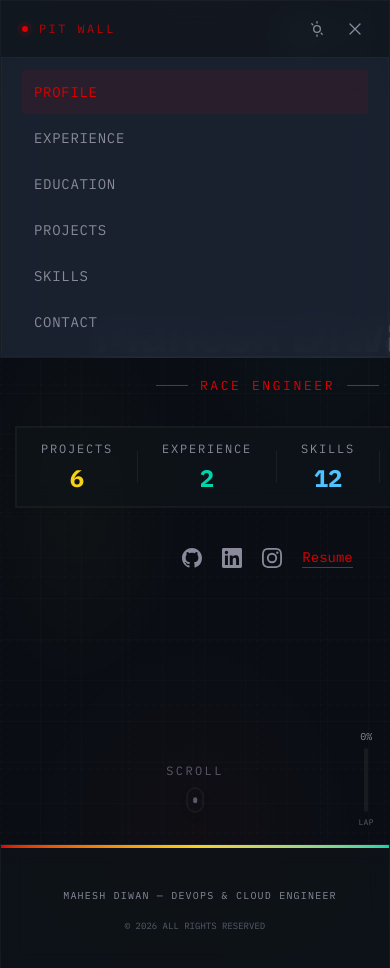
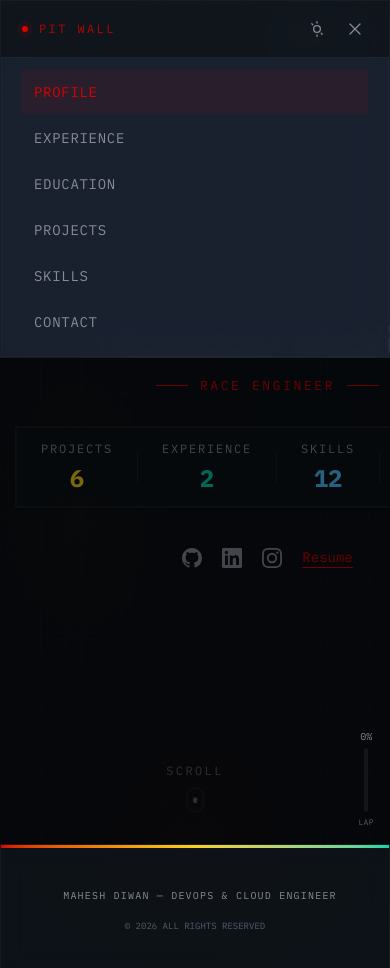
Before and after one commit to mahesh-diwan/f1-portfolio, a Next.js app: page / in a window 390 px wide. Both pictures are taken after a click on the button 355 px from the left and 29 px from the top of the page. Shown: the top 968 px of the page. Built offline with nearby package versions, Linux system fonts and the light colour scheme.

Commit message:
fix: mobile menu — add backdrop overlay

```diff
--- a/src/components/layout/Navigation.tsx
+++ b/src/components/layout/Navigation.tsx
@@ -29,6 +29,7 @@ export function Navigation() {
   }, [navigateTo, isAnimating]);
 
   return (
+    <>
     <header
       className={cn(
         "fixed top-0 left-0 right-0 z-50 transition-all duration-500",
@@ -193,5 +194,13 @@ export function Navigation() {
         </div>
       )}
     </header>
+    {mobileOpen && (
+      <div
+        className="fixed inset-0 bg-black/50 z-40 md:hidden"
+        onClick={() => setMobileOpen(false)}
+        aria-hidden="true"
+      />
+    )}
+    </>
   );
 }
```
